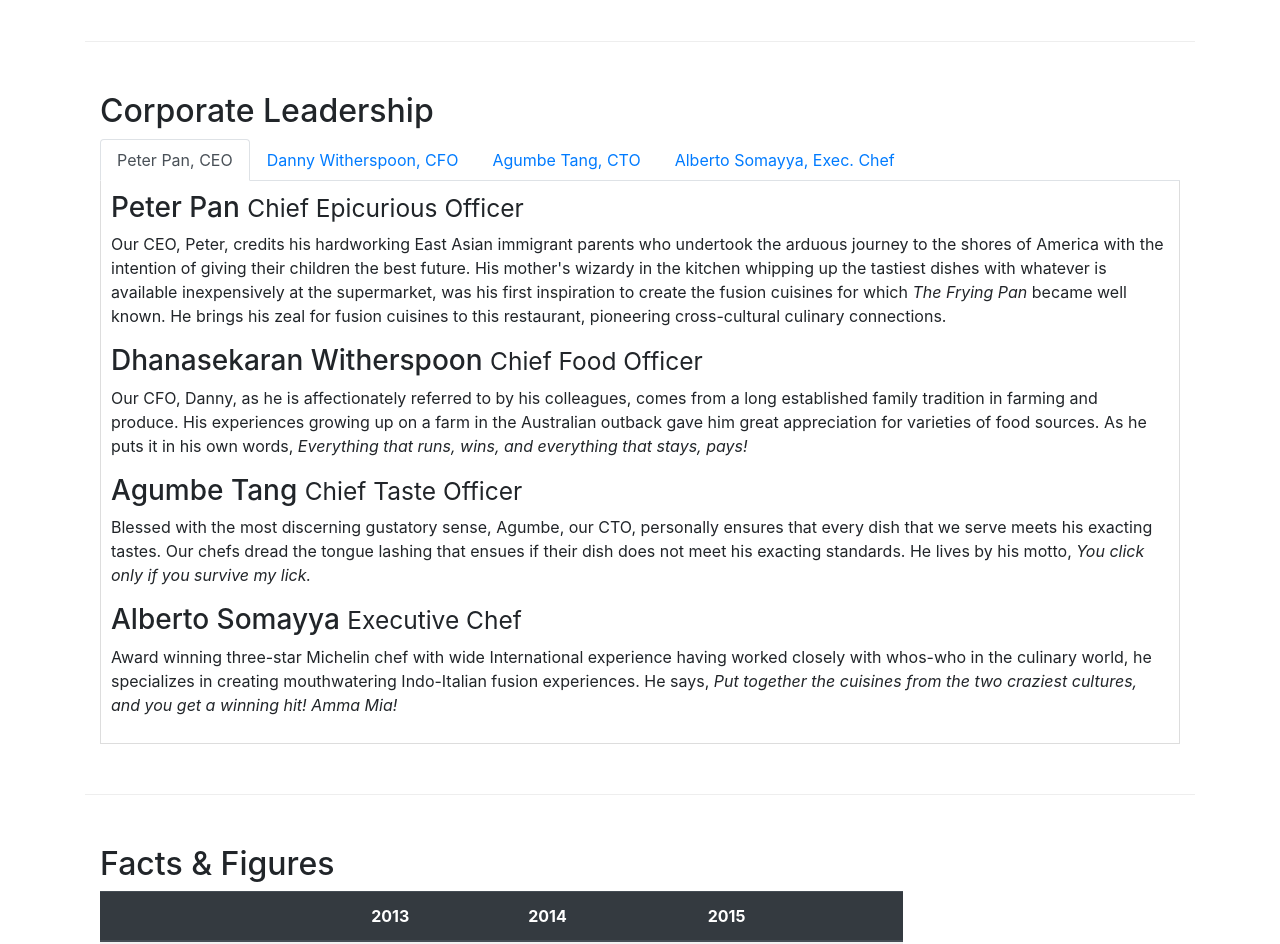
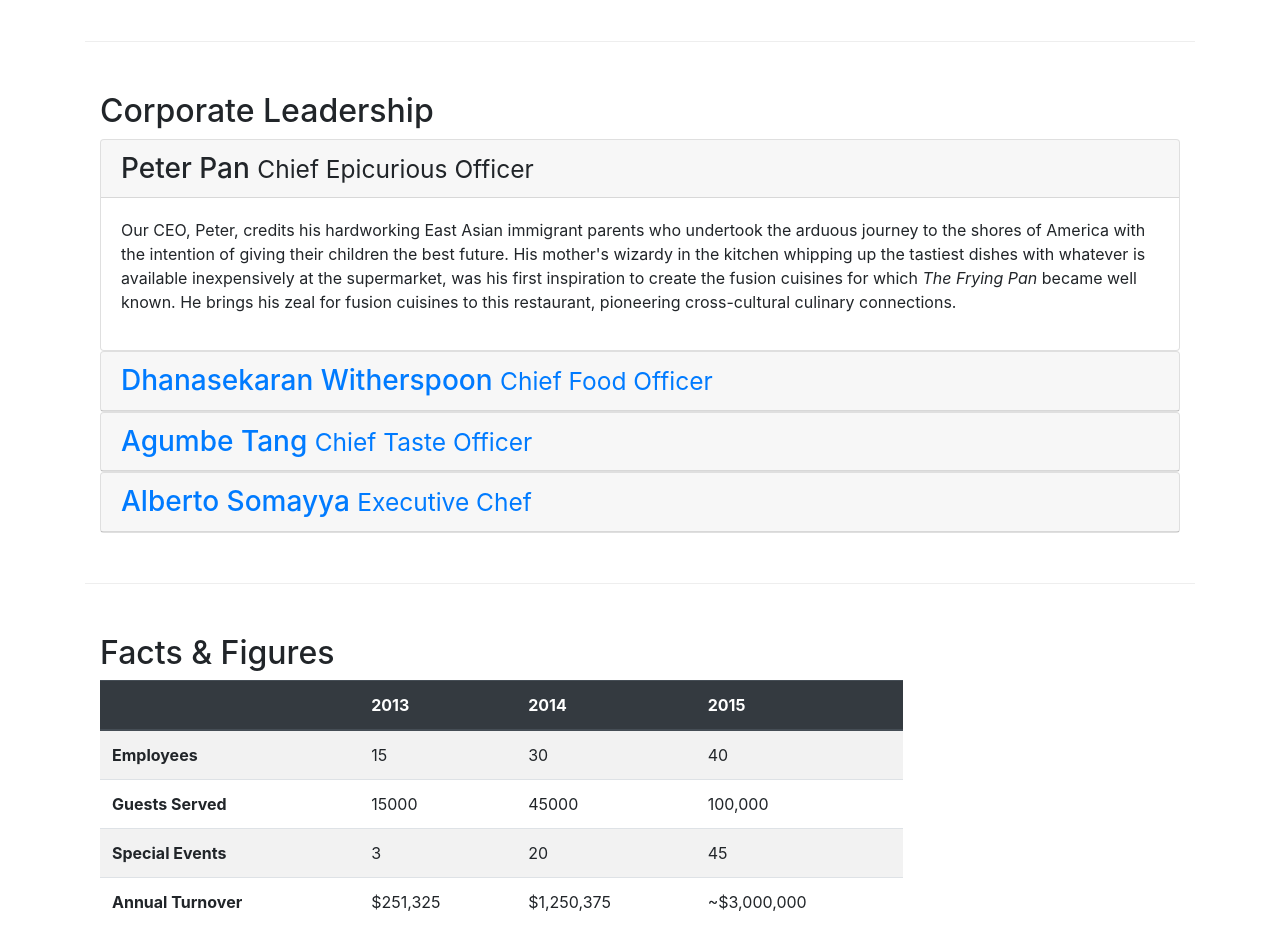
Before and after one commit to sharaafnazeer/bootstrap-4, a plain HTML site: page aboutus.html in a window 1280 px wide. Shown: the part 920-1864 px from the top of the page. Drawn offline with nearby package versions, Linux system fonts and the light colour scheme.

Commit message:
Accordions

```diff
--- a/aboutus.html
+++ b/aboutus.html
@@ -101,41 +101,72 @@
         <div class="row row-content">
             <div class="col">
                 <h2>Corporate Leadership</h2>
-                <ul class="nav nav-tabs">
-                    <li class="nav-item">
-                      <a class="nav-link active" href="#peter"
-                        role="tab" data-toggle="tab">Peter Pan, CEO</a>
-                    </li>
-                    <li class="nav-item">
-                      <a class="nav-link" href="#danny" role="tab"
-                        data-toggle="tab">Danny Witherspoon, CFO</a>
-                    </li>
-                    <li class="nav-item">
-                      <a class="nav-link" href="#agumbe"role="tab"
-                        data-toggle="tab">Agumbe Tang, CTO</a>
-                    </li>
-                    <li class="nav-item">
-                      <a class="nav-link" href="#alberto" role="tab"
-                        data-toggle="tab">Alberto Somayya, Exec. Chef</a>
-                    </li>
-                </ul>
 
-                <div class="tab-content">
-                    <div role="tabpanel" class="tab-pane fade show active" id="peter">
-                        <h3>Peter Pan <small>Chief Epicurious Officer</small></h3>
-                        <p class="d-none d-sm-block">Our CEO, Peter, credits his hardworking East Asian immigrant parents who undertook the arduous journey to the shores of America with the intention of giving their children the best future. His mother's wizardy in the kitchen whipping up the tastiest dishes with whatever is available inexpensively at the supermarket, was his first inspiration to create the fusion cuisines for which <em>The Frying Pan</em> became well known. He brings his zeal for fusion cuisines to this restaurant, pioneering cross-cultural culinary connections.</p>
+
+                <div id="accordion">
+
+                    <div class="card">
+                        <div class="card-header" role="tab" id="peterhead">
+                        <h3 class="mb-0">
+                            <a data-toggle="collapse" data-target="#peter">
+                            Peter Pan <small>Chief Epicurious Officer</small>
+                            </a>
+                        </h3>
+                        </div>
+                        <div class="collapse show" id="peter" data-parent="#accordion">
+                            <div class="card-body">
+                                <p class="d-none d-sm-block">
+                                    Our CEO, Peter, credits his hardworking East Asian immigrant parents who undertook the arduous journey to the shores of America with the intention of giving their children the best future. His mother's wizardy in the kitchen whipping up the tastiest dishes with whatever is available inexpensively at the supermarket, was his first inspiration to create the fusion cuisines for which <em>The Frying Pan</em> became well known. He brings his zeal for fusion cuisines to this restaurant, pioneering cross-cultural culinary connections.
+                                </p>
+                            </div>
+                        </div>
                     </div>
-                    <div role="tabpanel" class="tab-pane fade show active" id="danny">
-                        <h3>Dhanasekaran Witherspoon <small>Chief Food Officer</small></h3>
-                        <p class="d-none d-sm-block">Our CFO, Danny, as he is affectionately referred to by his colleagues, comes from a long established family tradition in farming and produce. His experiences growing up on a farm in the Australian outback gave him great appreciation for varieties of food sources. As he puts it in his own words, <em>Everything that runs, wins, and everything that stays, pays!</em></p>
+
+
+                    <div class="card">
+                        <div class="card-header" role="tab" id="dannyhead">
+                        <h3 class="mb-0">
+                            <a class="collapsed" data-toggle="collapse" data-target="#danny">
+                            Dhanasekaran Witherspoon <small>Chief Food Officer</small>
+                            </a>
+                        </h3>
                     </div>
-                    <div role="tabpanel" class="tab-pane fade show active" id="agumbe">
-                        <h3>Agumbe Tang <small>Chief Taste Officer</small></h3>
-                        <p class="d-none d-sm-block">Blessed with the most discerning gustatory sense, Agumbe, our CTO, personally ensures that every dish that we serve meets his exacting tastes. Our chefs dread the tongue lashing that ensues if their dish does not meet his exacting standards. He lives by his motto, <em>You click only if you survive my lick.</em></p>
+                    <div class="collapse" id="danny" data-parent="#accordion">
+                        <div class="card-body">
+                            <p class="d-none d-sm-block">Our CFO, Danny, as he is affectionately referred to by his colleagues, comes from a long established family tradition in farming and produce. His experiences growing up on a farm in the Australian outback gave him great appreciation for varieties of food sources. As he puts it in his own words, <em>Everything that runs, wins, and everything that stays, pays!</em></p>
+                            </p>
+                        </div>
                     </div>
-                    <div role="tabpanel" class="tab-pane fade show active" id="alberto">
-                        <h3>Alberto Somayya <small>Executive Chef</small></h3>
-                        <p class="d-none d-sm-block">Award winning three-star Michelin chef with wide International experience having worked closely with whos-who in the culinary world, he specializes in creating mouthwatering Indo-Italian fusion experiences. He says, <em>Put together the cuisines from the two craziest cultures, and you get a winning hit! Amma Mia!</em></p>
+                    </div>
+                    <div class="card">
+                            <div class="card-header" role="tab" id="agumbehead">
+                            <h3 class="mb-0">
+                                <a class="collapsed" data-toggle="collapse" data-target="#agumbe">
+                                Agumbe Tang <small>Chief Taste Officer</small>
+                                </a>
+                            </h3>
+                        </div>
+                        <div class="collapse" id="agumbe" data-parent="#accordion">
+                            <div class="card-body">
+                                <p class="d-none d-sm-block">Blessed with the most discerning gustatory sense, Agumbe, our CTO, personally ensures that every dish that we serve meets his exacting tastes. Our chefs dread the tongue lashing that ensues if their dish does not meet his exacting standards. He lives by his motto, <em>You click only if you survive my lick.</em></p>
+
+                            </div>
+                        </div>
+                    </div>
+                    <div class="card">
+                            <div class="card-header" role="tab" id="albertohead">
+                            <h3 class="mb-0">
+                                <a class="collapsed" data-toggle="collapse" data-target="#alberto">
+                                Alberto Somayya <small>Executive Chef</small>
+                                </a>
+                            </h3>
+                        </div>
+                        <div class="collapse" id="alberto" data-parent="#accordion">
+                            <div class="card-body">
+                                <p class="d-none d-sm-block">Award winning three-star Michelin chef with wide International experience having worked closely with whos-who in the culinary world, he specializes in creating mouthwatering Indo-Italian fusion experiences. He says, <em>Put together the cuisines from the two craziest cultures, and you get a winning hit! Amma Mia!</em></p>
+
+                            </div>
+                        </div>
                     </div>
                 </div>
             </div>
```
